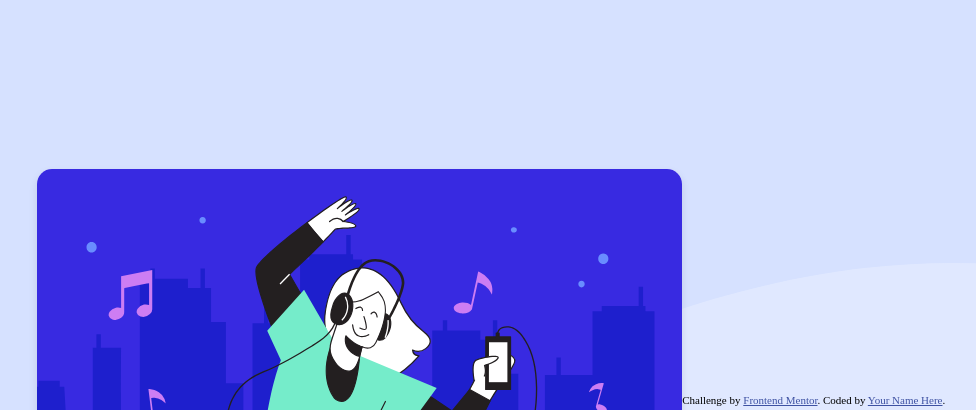
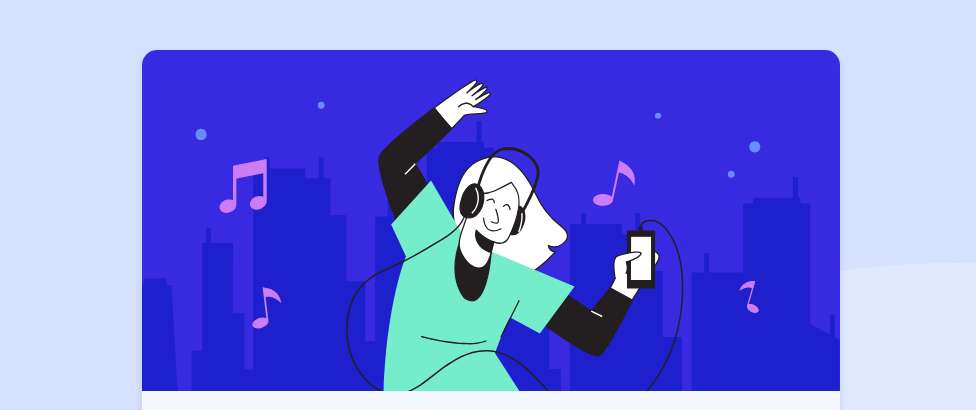
Before and after one commit to TorbjornF-H01/OrderSummarryComponent, a plain HTML site: page index.html in a window 1280 px wide. Shown: the top 410 px of the page, without its empty margins (149-1125 px from the left). Drawn offline with Linux system fonts and the light colour scheme.

Commit message:
fixed mistake body tag

```diff
--- a/style.css
+++ b/style.css
@@ -20,15 +20,18 @@ body {
 
 }
 
-.body {
+body {
     font-family: 'Red Hat Display', sans-serif;
 }
 
 .container {
     display: flex;
+    flex-direction: column;
     justify-content: center;
     align-items: center;
     height: 100%;
+    min-height: 100vh;
+    margin-top: 100px;
 }
 
 .bigbox {
@@ -60,3 +63,12 @@ body {
     margin-top: 10px;
     font: 16px;
 }
+
+footer {
+    margin-top: auto;
+    /* Push footer to the bottom */
+    text-align: center;
+    /* Center content horizontally */
+    padding: 20px 0;
+    /* Add some padding for spacing */
+}
```
